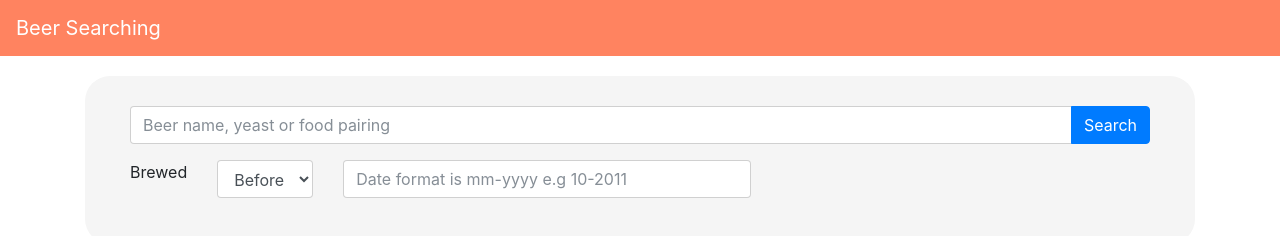
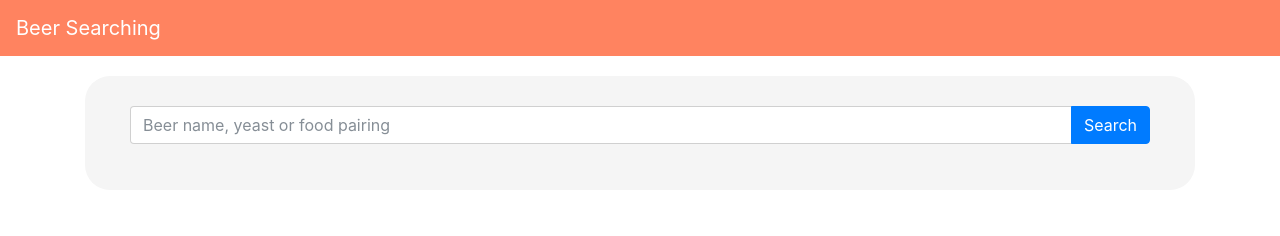
Before and after one commit to popprin/CP353_HW03, a website: page index.html in a window 1280 px wide. Drawn offline with nearby package versions, Linux system fonts and the light colour scheme; no server answers.

Commit message:
Update index.html

```diff
--- a/index.html
+++ b/index.html
@@ -40,22 +40,6 @@
                     </span>
                         </div>
                     </div>
-                    <div class="form-group">
-                        <div class="row">
-                            <div class="col col-auto">
-                                <label for="brewed">Brewed</label>
-                            </div>
-                            <div class="col col-auto">
-                                <select class="form-control" id="brewed">
-                                    <option value="be">Before</option>
-                                    <option value="af">After</option>
-                                </select>
-                            </div>
-                            <div class="col col-5">
-                                <input type="text" placeholder="Date format is mm-yyyy e.g 10-2011" class="form-control" id="input-brewed-date">
-                            </div>
-                        </div>
-                    </div>
                 </div>
             </div>
         </div>
```
